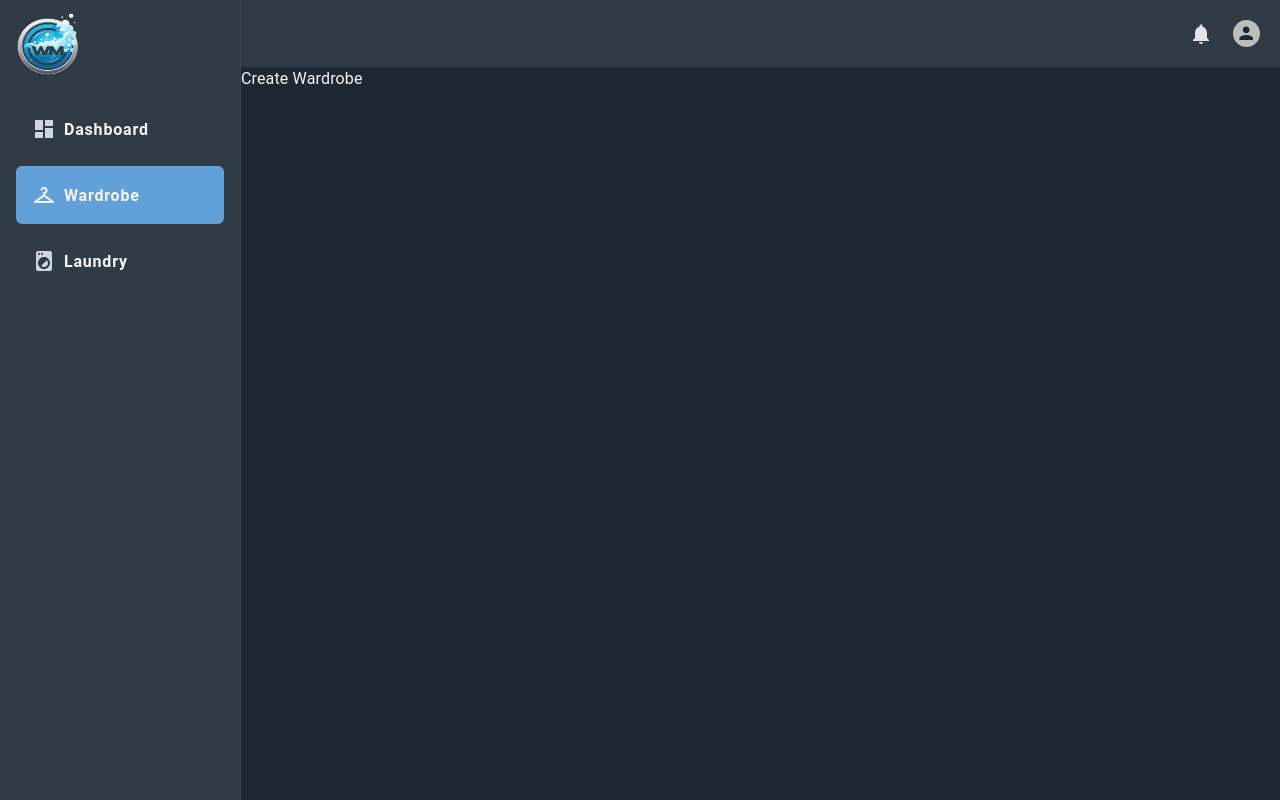
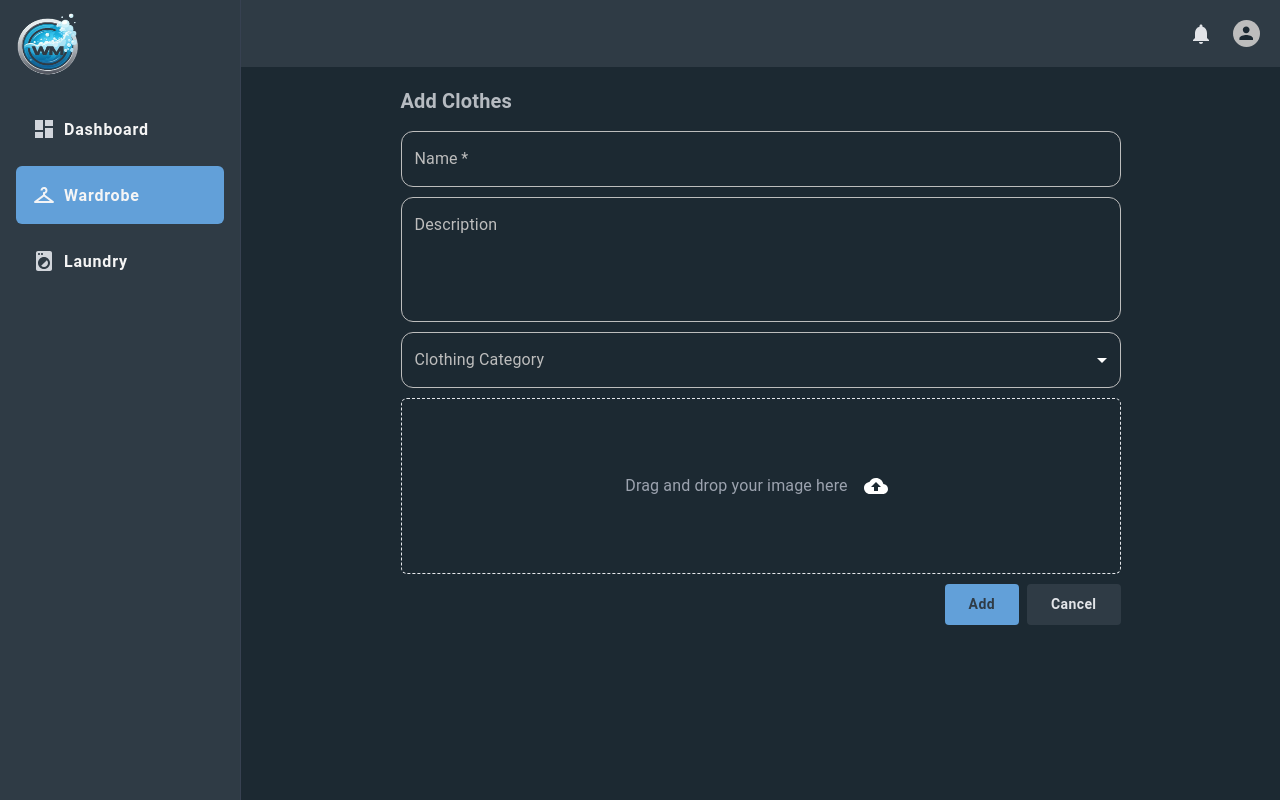
Before and after one commit to Morfusee/WSA-Website, a React (Vite) app: page /wardrobe/add in a window 1280 px wide. Built offline with nearby package versions, Linux system fonts and the light colour scheme.

Commit message:
FEAT: Implemented Details and Create Page for Wardrobe items

```diff
--- a/src/components/Sidebar.tsx
+++ b/src/components/Sidebar.tsx
@@ -37,10 +37,10 @@ function NavButtons({
   return (
     <button
       className={
-        "p-4 rounded-md font-semibold tracking-wider hover:bg-gray-600 " +
+        "p-4 rounded-md font-semibold tracking-wider " +
         (location.pathname.includes(displayText.toLowerCase())
           ? "text-gray-100 bg-primary-main"
-          : "text-gray-300")
+          : "text-gray-300 hover:bg-gray-600")
       }
       onClick={handleClick}
     >
--- a/src/components/TopNav.tsx
+++ b/src/components/TopNav.tsx
@@ -10,10 +10,24 @@ function TopNav() {
         backgroundColor: Colors.primary.dark,
       }}
     >
-      <IconButton color="primary">
+      <IconButton
+        color="primary"
+        sx={{
+          "&:hover": {
+            backgroundColor: Colors.background.default,
+          },
+        }}
+      >
         <Notifications htmlColor={Colors.primary.light} />
       </IconButton>
-      <IconButton color="primary">
+      <IconButton
+        color="primary"
+        sx={{
+          "&:hover": {
+            backgroundColor: Colors.background.default,
+          },
+        }}
+      >
         <Avatar sx={{ height: "1.7rem", width: "1.7rem" }} />
       </IconButton>
     </div>
--- a/src/main.tsx
+++ b/src/main.tsx
@@ -32,7 +32,13 @@ export const theme = createTheme({
     MuiButton: {
       styleOverrides: {
         root: {
-          color: "white",
+          color: Colors.primary.light,
+          backgroundColor: Colors.primary.dark,
+          "&:hover": {
+            backgroundColor: colors.blueGrey[800],
+          },
+          textTransform: "none",
+          fontWeight: "bold",
         },
       },
     },
@@ -49,7 +55,94 @@ export const theme = createTheme({
           "&:hover": {
             backgroundColor: Colors.primary.dark,
           },
-        }
+        },
+      },
+    },
+    MuiTextField: {
+      styleOverrides: {
+        root: {
+          color: "white",
+        },
+      },
+    },
+    MuiInputBase: {
+      styleOverrides: {
+        root: {
+          color: "white",
+        },
+      },
+    },
+    MuiOutlinedInput: {
+      styleOverrides: {
+        notchedOutline: {
+          borderColor: colors.grey[400],
+        },
+        root: {
+          "&:hover .MuiOutlinedInput-notchedOutline": {
+            borderColor: Colors.primary.light,
+          },
+        },
+      },
+    },
+    MuiInputLabel: {
+      styleOverrides: {
+        root: {
+          color: colors.grey[400],
+        },
+        focused: {
+          color: colors.grey[500],
+        },
+      },
+    },
+    MuiSelect: {
+      styleOverrides: {
+        icon: {
+          color: "white",
+        },
+      },
+    },
+    MuiList: {
+      styleOverrides: {
+        root: {
+          backgroundColor: Colors.primary.dark,
+          color: "white",
+        },
+      },
+    },
+    MuiMenuItem: {
+      styleOverrides: {
+        root: {
+          "&:hover": {
+            backgroundColor: Colors.primary.main,
+          },
+          "&.Mui-selected": {
+            backgroundColor: Colors.primary.main,
+          },
+        },
+      },
+    },
+    MuiPaper: {
+      styleOverrides: {
+        root: {
+          backgroundColor: Colors.primary.dark,
+        },
+      },
+    },
+    MuiIconButton: {
+      styleOverrides: {
+        root: {
+          color: "white",
+          "&:hover": {
+            backgroundColor: Colors.primary.dark,
+          },
+        },
+      },
+    },
+    MuiDivider: {
+      styleOverrides: {
+        root: {
+          backgroundColor: colors.blueGrey[700],
+        },
       },
     },
   },
--- a/src/pages/wardrobe/create/index.tsx
+++ b/src/pages/wardrobe/create/index.tsx
@@ -1,8 +1,108 @@
+import { CloudUpload } from "@mui/icons-material";
+import {
+  Box,
+  Button,
+  Container,
+  FormControl,
+  IconButton,
+  InputLabel,
+  MenuItem,
+  Select,
+  TextField,
+} from "@mui/material";
+import { useNavigate } from "react-router-dom";
+
 function CreateWardrobe() {
+  const navigate = useNavigate();
+
+  const handleCancelClick = () => {
+    navigate("/wardrobe");
+  };
+
   return (
-    <div>
-      <h1>Create Wardrobe</h1>
-    </div>
+    <Container
+      maxWidth="md"
+      className="flex flex-col gap-4 p-5 overflow-y-auto"
+    >
+      <h1 className="text-xl font-bold text-gray-300 opacity-85">
+        Add Clothes
+      </h1>
+      <section className="flex flex-col gap-2.5">
+        <TextField
+          label="Name"
+          sx={{
+            "& .MuiInputBase-root": {
+              borderRadius: "0.75rem",
+            },
+          }}
+          required
+        />
+        <TextField
+          label="Description"
+          multiline
+          rows={4}
+          sx={{
+            "& .MuiInputBase-root": {
+              borderRadius: "0.75rem",
+            },
+          }}
+        />
+        <FormControl>
+          <InputLabel>Clothing Category</InputLabel>
+          <Select
+            label="Clothing Category"
+            sx={{
+              "& fieldset.MuiOutlinedInput-notchedOutline": {
+                borderRadius: "0.75rem",
+              },
+            }}
+          >
+            <MenuItem value={"Top"}>Top</MenuItem>
+            <MenuItem value={"Bottom"}>Bottom</MenuItem>
+            <MenuItem value={"Undergarments"}>Undergarments</MenuItem>
+          </Select>
+        </FormControl>
+        <UploadDragDrop />
+        <Box className="flex gap-2 ml-auto">
+          <Button
+            sx={{
+              padding: "0.5rem 1.5rem",
+              width: "fit-content",
+              backgroundColor: "primary.main",
+              color: "primary.dark",
+              "&:hover": {
+                backgroundColor: "primary.dark",
+                color: "primary.main",
+              },
+            }}
+          >
+            Add
+          </Button>
+          <Button
+            sx={{
+              padding: "0.5rem 1.5rem",
+              width: "fit-content",
+            }}
+            onClick={handleCancelClick}
+          >
+            Cancel
+          </Button>
+        </Box>
+      </section>
+    </Container>
+  );
+}
+
+function UploadDragDrop() {
+  return (
+    <span className="w-full h-44 flex items-center justify-center rounded-md border border-dashed">
+      <span className="flex gap-2 items-center">
+        <h1 className="text-gray-400">Drag and drop your image here</h1>
+        <IconButton>
+          <CloudUpload />
+        </IconButton>
+      </span>
+    </span>
   );
 }
 
--- /dev/null
+++ b/src/pages/wardrobe/details/index.tsx
@@ -0,0 +1,74 @@
+import { Container, Divider, IconButton } from "@mui/material";
+import logo from "../../../assets/images/logo.png";
+import { ArrowBack, Edit } from "@mui/icons-material";
+import { useNavigate } from "react-router-dom";
+
+function Details() {
+  const navigate = useNavigate();
+
+  const handleClickBack = () => {
+    navigate(-1);
+  };
+
+  return (
+    <Container
+      maxWidth="sm"
+      className="flex flex-col gap-4 p-5 overflow-y-auto"
+    >
+      <span className="flex gap-2 items-center">
+        <IconButton className="w-fit" onClick={handleClickBack}>
+          <ArrowBack />
+        </IconButton>
+        <h1 className="font-semibold text-lg text-gray-300 tracking-wide">
+          Details
+        </h1>
+      </span>
+      <img
+        src={logo}
+        alt="logo"
+        className="bg-primary-dark shadow-sm p-2 rounded-md max-h-56 object-contain"
+      />
+      <section className="bg-primary-dark shadow-sm p-5 rounded-md flex flex-col gap-2">
+        <div className="flex justify-between">
+          <div>
+            <h1 className="font-semibold text-xl">Lorem, ipsum dolor.</h1>
+            <span className="flex gap-2 items-center text-sm">
+              <h2 className="">Top</h2>
+              <span className="size-1 bg-gray-300 rounded-full" />
+              <h2 className="">Available</h2>
+            </span>
+          </div>
+          <IconButton className="size-8">
+            <Edit htmlColor="white" fontSize="small" />
+          </IconButton>
+        </div>
+        <Divider />
+        <div className="flex justify-between gap-1.5 flex-wrap">
+          <span className="flex flex-col text-sm">
+            <h2 className="text-lg">Previous Session</h2>
+            <h3 className="text-gray-300">Session 8</h3>
+          </span>
+          <span className="flex flex-col text-sm">
+            <h2 className="text-lg">Last Washed</h2>
+            <h3 className="text-gray-300">September 23, 2024</h3>
+          </span>
+          <span className="flex flex-col text-sm">
+            <h2 className="text-lg">Date Added</h2>
+            <h3 className="text-gray-300">September 23, 2024</h3>
+          </span>
+        </div>
+        <Divider />
+        <span className="flex flex-col text-sm">
+          <h2 className="text-lg">Description</h2>
+          <p className="text-gray-300">
+            Lorem ipsum dolor sit amet consectetur adipisicing elit. Sunt optio
+            repudiandae fugit accusantium aut vel praesentium nostrum ab,
+            eligendi consequatur.
+          </p>
+        </span>
+      </section>
+    </Container>
+  );
+}
+
+export default Details;
--- a/src/pages/wardrobe/index.tsx
+++ b/src/pages/wardrobe/index.tsx
@@ -1,8 +1,13 @@
 import { Add, FormatListBulleted, Sort } from "@mui/icons-material";
 import { Container, Fab, IconButton, Pagination } from "@mui/material";
 import logo from "../../assets/images/logo.png";
+import { useNavigate } from "react-router-dom";
 
 function Wardrobe() {
+  const navigate = useNavigate();
+  const handleFabClick = () => {
+    navigate("/wardrobe/add");
+  };
   return (
     <Container
       maxWidth="lg"
@@ -15,10 +20,10 @@ function Wardrobe() {
       <Pagination shape="rounded" hideNextButton hidePrevButton count={10} />
       <section className="flex gap-4 flex-wrap">
         {Array.from(Array(10)).map((x, i) => (
-          <WardrobeCard key={i} />
+          <WardrobeCard key={i} id={i.toString()} />
         ))}
       </section>
-      <Fab color="primary" aria-label="add">
+      <Fab color="primary" aria-label="add" onClick={handleFabClick}>
         <Add />
       </Fab>
     </Container>
@@ -79,9 +84,18 @@ function ViewButtonGroup() {
   );
 }
 
-function WardrobeCard() {
+function WardrobeCard({ id }: { id: string }) {
+  const navigate = useNavigate();
+
+  const handleCardClick = () => {
+    navigate(`/wardrobe/${id}`);
+  };
+
   return (
-    <div className="flex flex-col min-w-[32%] gap-3 bg-primary-dark p-4 rounded-md">
+    <div
+      onClick={handleCardClick}
+      className="flex flex-col min-w-[32%] gap-3 hover:cursor-pointer hover:bg-gray-600 bg-primary-dark p-4 rounded-md"
+    >
       <img
         src={logo}
         alt="logo"
```
